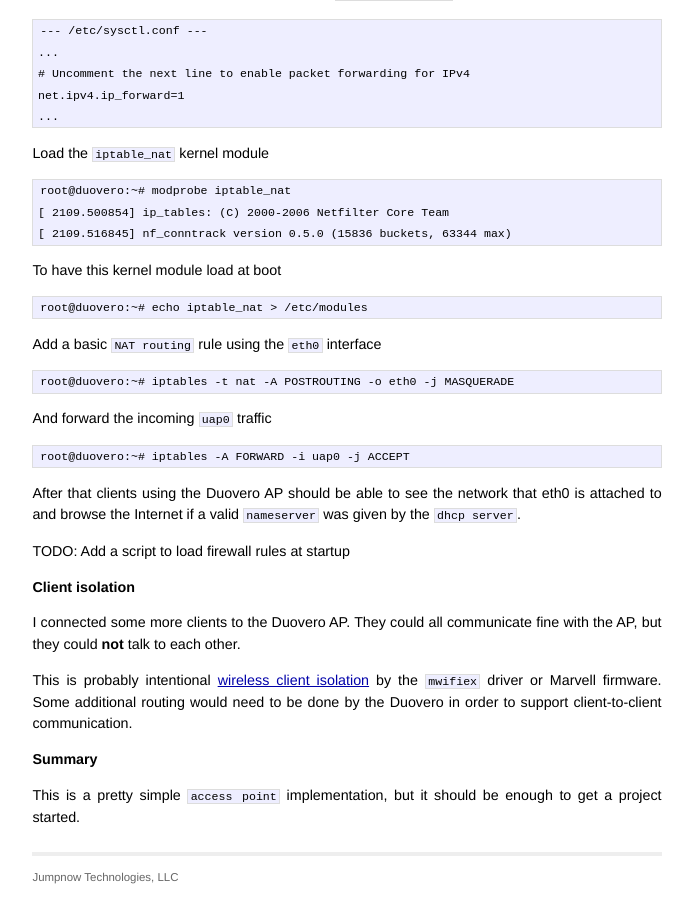
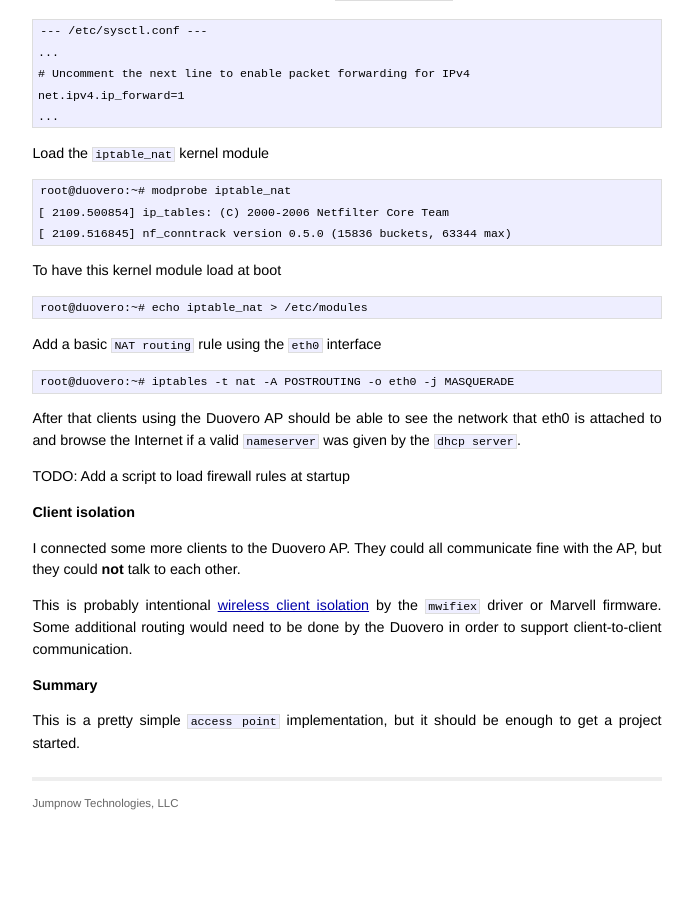
Before and after one commit to jumpnow/jumpnowtek-site, a Jekyll site: the page built from _posts/2014-01-14-Duovero-Access-Point.md, in a window 1280 px wide and 900 px high, scrolled down 3936 px. Shown: the whole window, without its empty margins (293-986 px from the left). Built offline with Jekyll 4.4.1, drawn with Linux system fonts in a browser that asks for light colours; Markdown is read by kramdown in place of the engine named in the settings; after the commit the page ends 4762 px from its top, so only the background shows below that.

Commit message:
duovero-ap: iptables forwarding rule not needed

```diff
--- a/_posts/2014-01-14-Duovero-Access-Point.md
+++ b/_posts/2014-01-14-Duovero-Access-Point.md
@@ -238,9 +238,6 @@ Add a basic `NAT routing` rule using the `eth0` interface
 
     root@duovero:~# iptables -t nat -A POSTROUTING -o eth0 -j MASQUERADE
 
-And forward the incoming `uap0` traffic
-
-    root@duovero:~# iptables -A FORWARD -i uap0 -j ACCEPT
 
 After that clients using the Duovero AP should be able to see the network
 that eth0 is attached to and browse the Internet if a valid `nameserver` was
```
